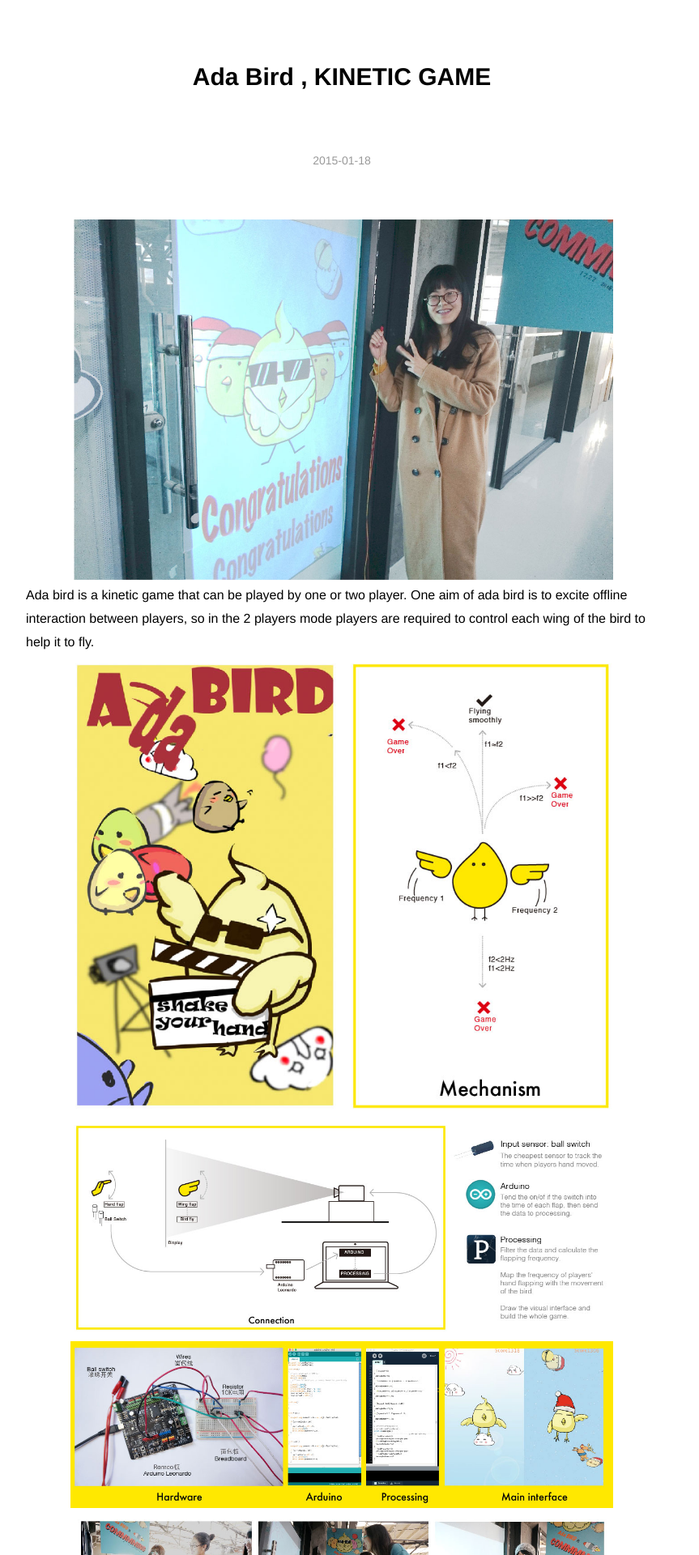
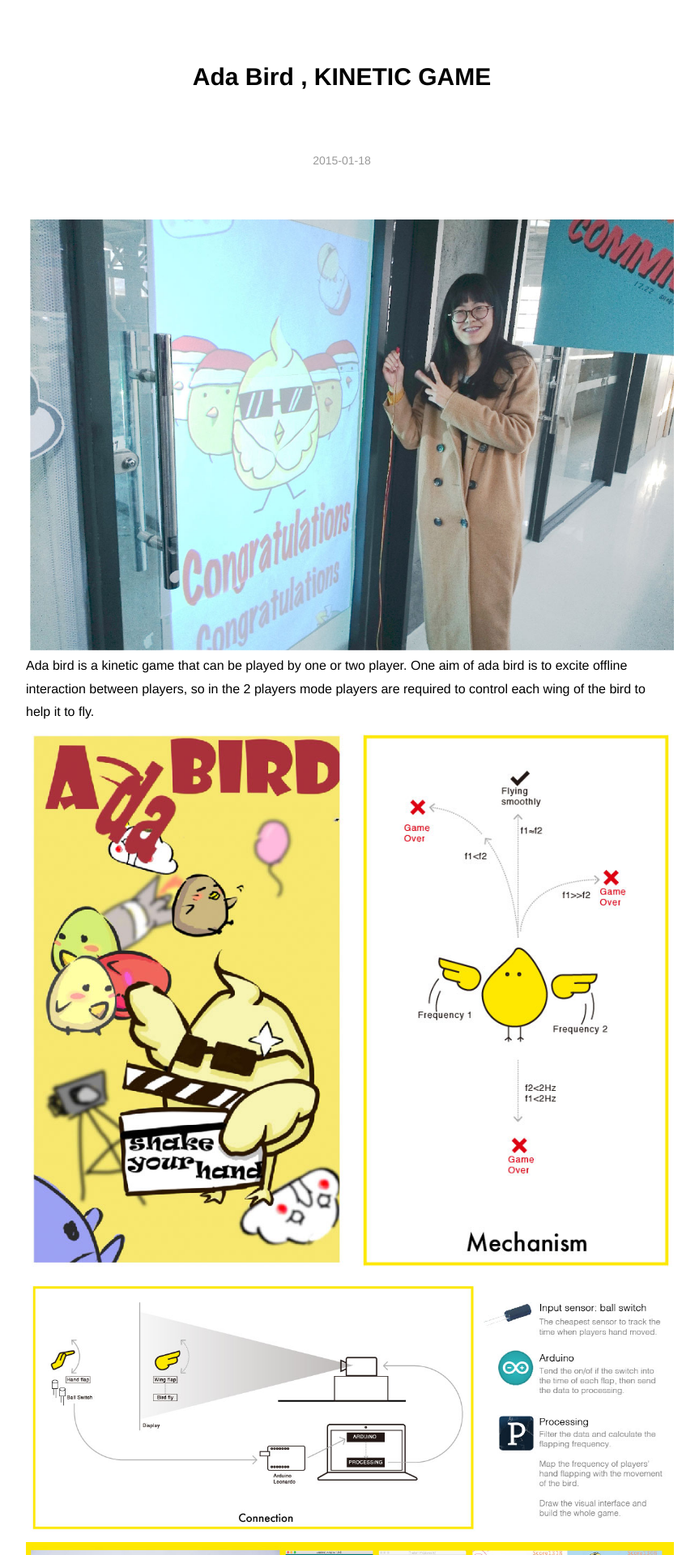
Before and after one commit to yuanyuanhu96/Potfolio-Archive, a Jekyll site: the page built from _posts/2015-01-18-Ada-bird.md, in a window 1280 px wide. Shown: the top 1920 px of the page at 81% size, without its empty margins (218-1081 px from the left). Built offline with Jekyll 4.4.1, drawn with Linux system fonts in a browser that asks for light colours.

Commit message:
Update style.css

```diff
--- a/_includes/style.css
+++ b/_includes/style.css
@@ -562,7 +562,7 @@ font-weight: lighter;
   font-style: italic;
 }
 .post-wrapper img {
-  max-width: 670px;
+  max-width: 800px;
   display: block;
   margin: 5px auto;
 }
```
